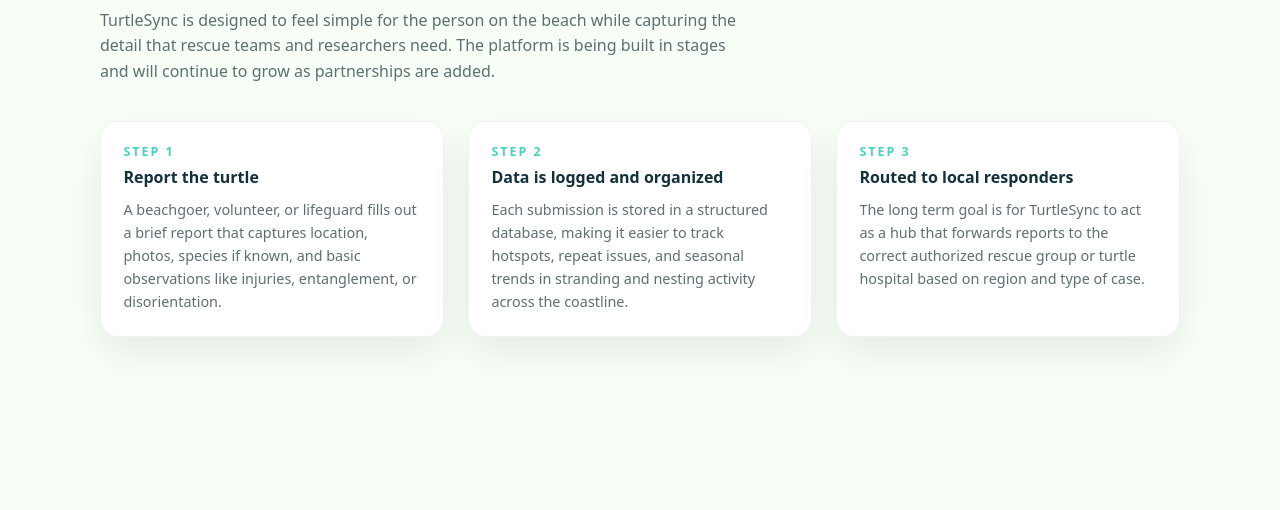
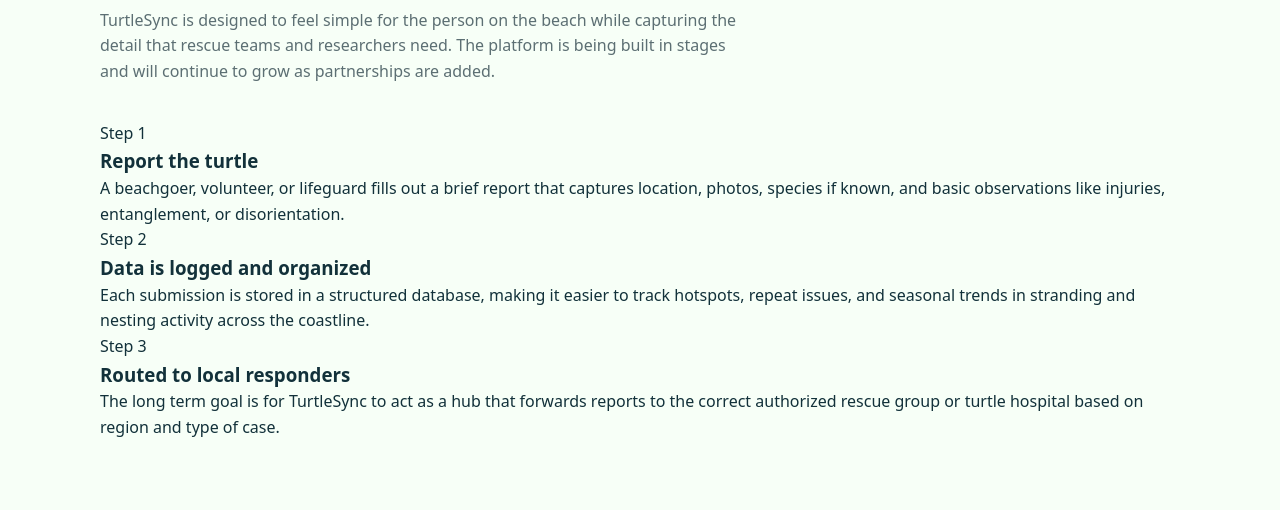
Before and after one commit to Ethandamore2026/Turtlesync, a plain HTML site: page index.html in a window 1280 px wide. Shown: the part 920-1430 px from the top of the page. Drawn offline with Linux system fonts and the light colour scheme.

Commit message:
Update index.html

```diff
--- a/index.html
+++ b/index.html
@@ -438,48 +438,6 @@
       }
     }
 
-    /* How it works */
-
-    .cards-grid {
-      display: grid;
-      gap: 1.5rem;
-      margin-top: 1rem;
-    }
-
-    @media (min-width: 768px) {
-      .cards-grid {
-        grid-template-columns: repeat(3, minmax(0, 1fr));
-      }
-    }
-
-    .card {
-      background: var(--card-bg);
-      border-radius: var(--radius-lg);
-      padding: 1.3rem 1.4rem 1.4rem;
-      box-shadow: var(--shadow-soft);
-      border: 1px solid rgba(18, 49, 58, 0.06);
-    }
-
-    .card-label {
-      font-size: 0.78rem;
-      font-weight: 600;
-      text-transform: uppercase;
-      letter-spacing: 0.16em;
-      color: var(--aqua);
-      margin-bottom: 0.2rem;
-    }
-
-    .card-title {
-      font-size: 1rem;
-      font-weight: 600;
-      margin-bottom: 0.45rem;
-    }
-
-    .card-text {
-      font-size: 0.9rem;
-      color: var(--text-muted);
-    }
-
     /* Coverage section */
 
     .coverage-grid {
@@ -879,8 +837,7 @@
         </div>
 
         <div class="hero-visual" aria-hidden="true">
-  <img src="hero-turtle.jpg"
-       alt="Sea turtle swimming underwater" />
+          <img src="hero-turtle.jpg" alt="Sea turtle swimming underwater" />
           <div class="hero-tag-card">
             <div>
               <strong>Why a centralized hub matters</strong>
@@ -894,7 +851,7 @@
             </div>
           </div>
         </div>
-
+      </div>
     </section>
 
     <!-- HOW IT WORKS -->
@@ -980,7 +937,6 @@
           <div class="coverage-pill">Phase 1 • United States</div>
           <div class="coverage-map-inner">
             <div class="hotspot-map">
-              <!-- HOTSPOT MAP IMAGE -->
               <img src="https://images.unsplash.com/flagged/photo-1576485302438-3849e1fc5821?auto=format&fit=crop&w=900&q=80"
                    alt="Stylized map of the United States coastline highlighting key regions" />
             </div>
@@ -1147,7 +1103,6 @@
 </div>
 
 <script>
-  // Mobile nav toggle
   const navToggle = document.getElementById("navToggle");
   const navMobile = document.getElementById("navMobile");
 
@@ -1155,14 +1110,12 @@
     navMobile.classList.toggle("open");
   });
 
-  // Close mobile nav when clicking a link
   navMobile.addEventListener("click", (e) => {
     if (e.target.tagName.toLowerCase() === "a") {
       navMobile.classList.remove("open");
     }
   });
 
-  // Set footer year
   document.getElementById("year").textContent = new Date().getFullYear();
 </script>
 </body>
```
Lines whose indentation alone changed are shown as unchanged.
